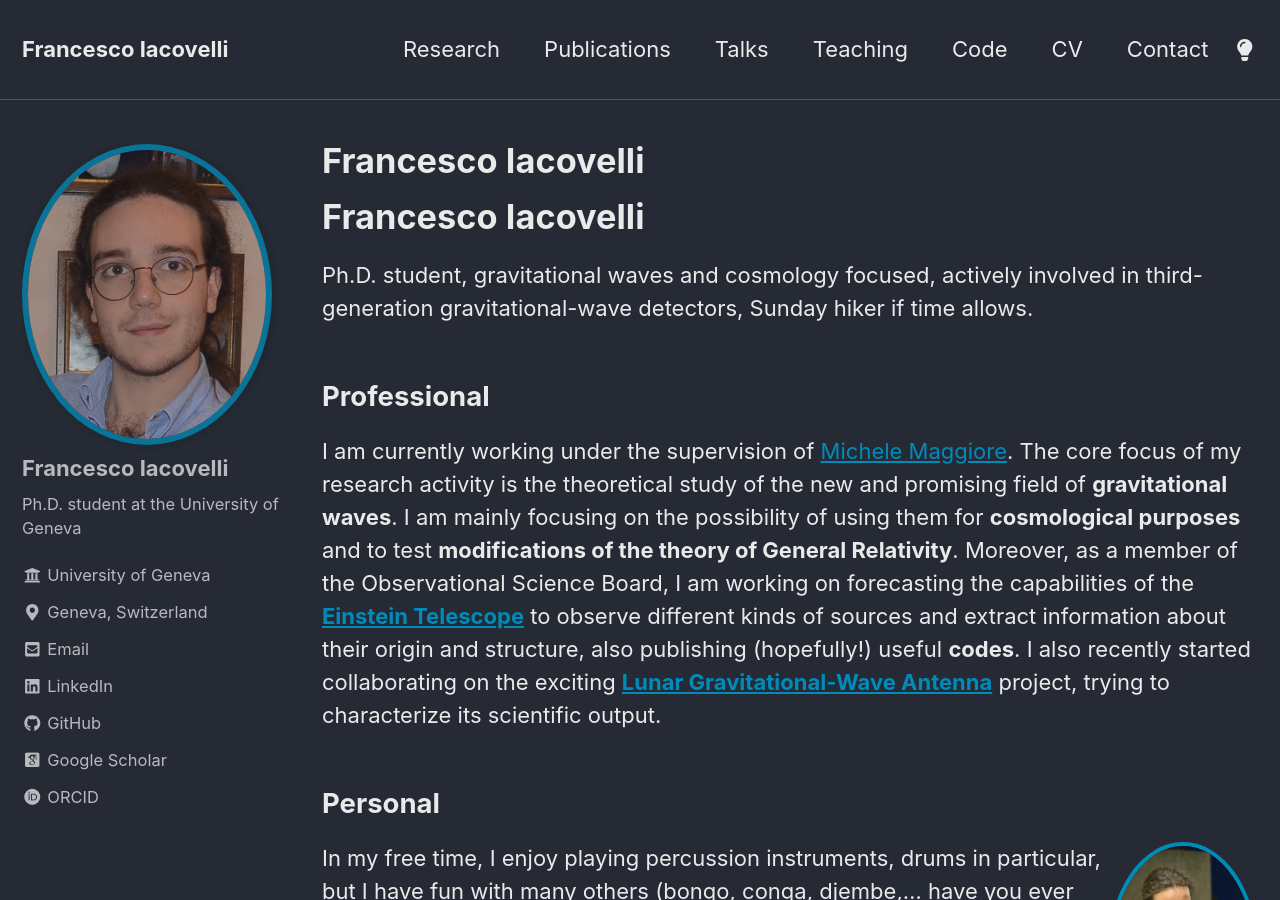
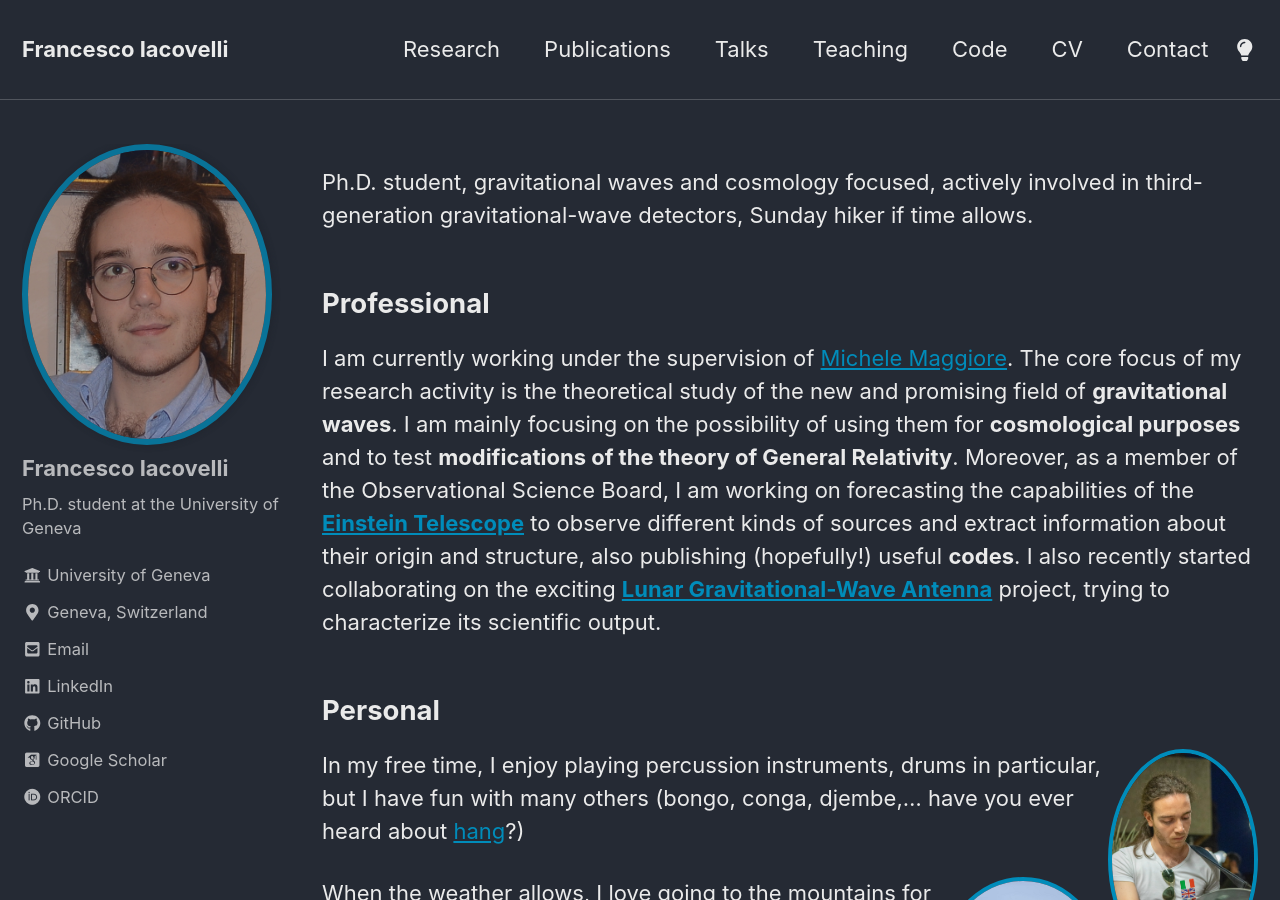
Before and after one commit to FrancescoIacovelli/francescoiacovelli.github.io, a Jekyll site: the page built from _pages/about.md, in a window 1280 px wide and 900 px high. Built offline with Jekyll 4.4.1, drawn with Linux system fonts in a browser that asks for light colours; nearby versions of some CDN libraries; some web fonts are replaced; our own code applies the rules of GitHub Pages for plain Markdown files.

Commit message:
Fixed repetition in about

```diff
--- a/_pages/about.md
+++ b/_pages/about.md
@@ -8,7 +8,7 @@ redirect_from:
   - /about.html
 classes: wide
 ---
-# Francesco Iacovelli
+
 Ph.D. student, gravitational waves and cosmology focused, actively involved in third-generation gravitational-wave detectors, Sunday hiker if time allows.
 
 ## Professional
```
